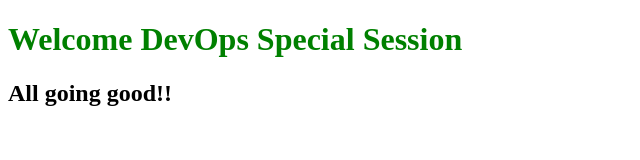
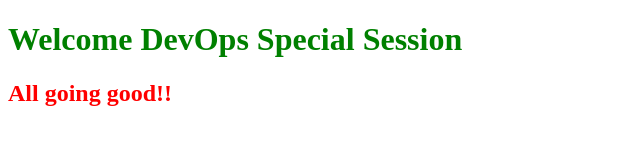
Before and after one commit to srimoole/srimoole, a plain HTML site: page index.html in a window 1280 px wide. Shown: the whole page, without its empty margins (0-640 px from the left). Drawn offline with Linux system fonts and the light colour scheme.

Commit message:
Update index.html

```diff
--- a/index.html
+++ b/index.html
@@ -9,7 +9,7 @@
 <body>
 
   <h1 style="color:green">Welcome DevOps Special Session</h1>
-  <h2>All going good!! </h2>
+  <h2 style="color:red">All going good!! </h2>
 
 </body>
 </html>
```
